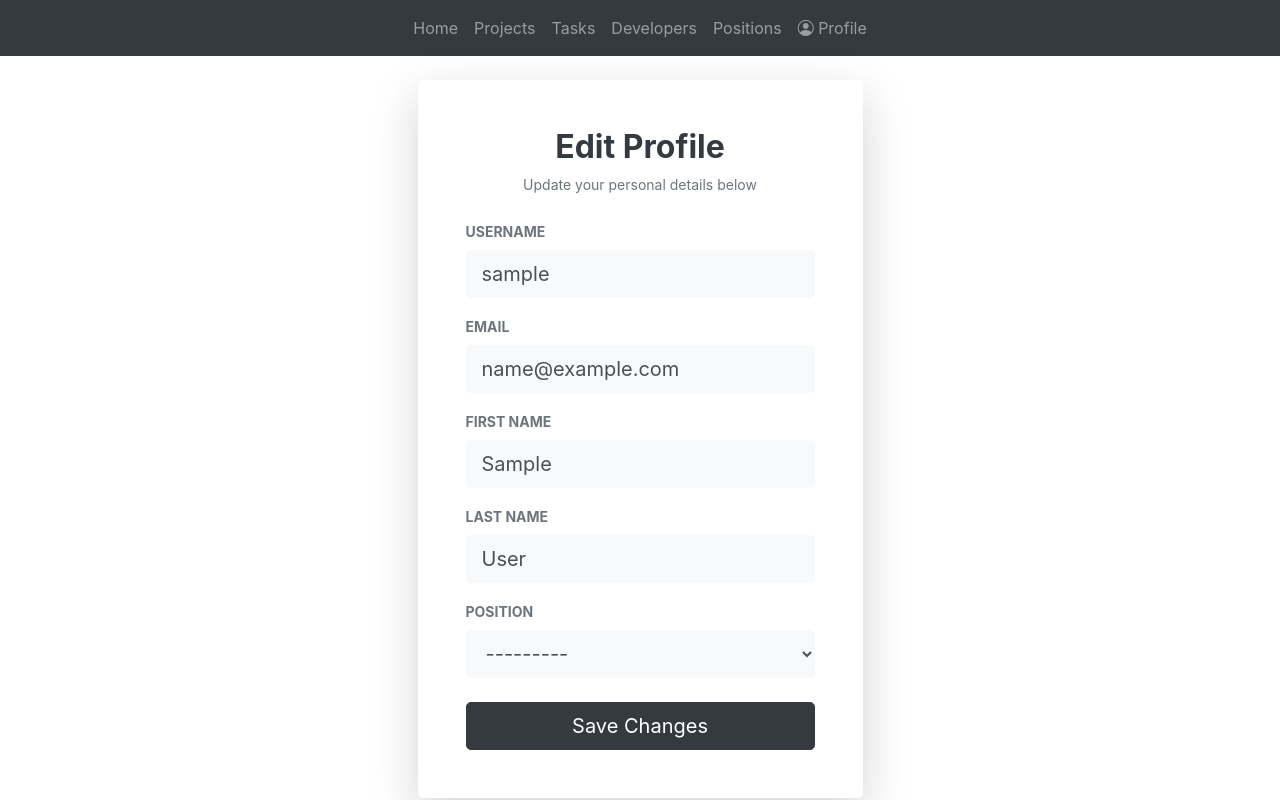
After one commit to grimm60832-ops/django-task-tracker, a Django app: page /profile/ in a window 1280 px wide. The commit adds this page. Run offline with Django 5.2, Linux system fonts and the light colour scheme; the visitor is signed in with stand-in values (Sample User, id 1); data that the repository does not hold is empty.

Commit message:
add developer profile update, custom UI, position selection, and success messages

```diff
--- a/catalog/forms.py
+++ b/catalog/forms.py
@@ -1,6 +1,8 @@
 from django.contrib.auth.forms import UserCreationForm
 from django.contrib.auth import get_user_model
+from django import forms
 
+from catalog.models import Developer
 
 User = get_user_model()
 
@@ -8,4 +10,10 @@ User = get_user_model()
 class RegistrationForm(UserCreationForm):
     class Meta(UserCreationForm.Meta):
         model = User
-        fields = ("username",)
+        fields = ("username", "email",)
+
+
+class DeveloperUpdateForm(forms.ModelForm):
+    class Meta:
+        model = Developer
+        fields = ("username", "first_name", "last_name", "position", "email",)
--- a/catalog/urls.py
+++ b/catalog/urls.py
@@ -6,7 +6,8 @@ from catalog.views import (
     PositionListView,
     ProjectListView,
     TaskListView,
-    RegistrationView
+    RegistrationView,
+    DeveloperUpdateView
 )
 
 
@@ -21,4 +22,5 @@ urlpatterns = [
     path('login/', LoginView.as_view(template_name="catalog/login.html"), name="login"),
     path('logout/', LogoutView.as_view(), name="logout"),
     path('register/', RegistrationView.as_view(), name="register"),
+    path("profile/", DeveloperUpdateView.as_view(), name="dev_profile"),
 ]
--- a/catalog/views.py
+++ b/catalog/views.py
@@ -1,9 +1,9 @@
-from django.views.generic import TemplateView, CreateView
-from django.views.generic import ListView
+from django.views.generic import TemplateView, ListView, UpdateView
 from django.views import generic
 from django.contrib.auth.mixins import LoginRequiredMixin
+from django.contrib import messages
 from django.urls import reverse_lazy
-from catalog.forms import RegistrationForm
+from catalog.forms import RegistrationForm, DeveloperUpdateForm
 
 
 from catalog.models import Developer, Project, Task, Position
@@ -46,3 +46,16 @@ class RegistrationView(generic.CreateView):
     form_class = RegistrationForm
     template_name = "catalog/register.html"
     success_url = reverse_lazy("catalog:login")
+
+
+class DeveloperUpdateView(LoginRequiredMixin, UpdateView):
+    form_class = DeveloperUpdateForm
+    template_name = "catalog/dev_profile.html"
+    success_url = reverse_lazy("catalog:developers")
+
+    def get_object(self, queryset=None):
+        return self.request.user
+
+    def form_valid(self, form):
+        messages.success(self.request, "Successfully updated your developer profile.")
+        return super().form_valid(form)
--- a/templates/catalog/base.html
+++ b/templates/catalog/base.html
@@ -5,6 +5,7 @@
   <title>{% block title %}Task Tracker{% endblock %}</title>
   <!-- Bootstrap 4 CSS -->
   <link rel="stylesheet" href="https://cdn.jsdelivr.net/npm/bootstrap@4.6.2/dist/css/bootstrap.min.css">
+  <link rel="stylesheet" href="https://cdn.jsdelivr.net/npm/bootstrap-icons@1.11.3/font/bootstrap-icons.min.css">
 </head>
 <body>
   <nav class="navbar navbar-expand-lg navbar-dark bg-dark mb-4">
@@ -18,9 +19,28 @@
         <li class="nav-item"><a class="nav-link" href="{% url 'catalog:tasks' %}">Tasks</a></li>
         <li class="nav-item"><a class="nav-link" href="{% url 'catalog:developers' %}">Developers</a></li>
         <li class="nav-item"><a class="nav-link" href="{% url 'catalog:positions' %}">Positions</a></li>
+        <li class="nav-item">
+          <a class="nav-link" href="{% url 'catalog:dev_profile' %}">
+            <i class="bi bi-person-circle"></i> Profile
+          </a>
+        </li>
       </ul>
     </div>
   </nav>
+
+  <!-- Messages -->
+  <div class="container">
+    {% if messages %}
+      {% for message in messages %}
+        <div class="alert alert-success alert-dismissible fade show shadow-sm" role="alert">
+          {{ message }}
+          <button type="button" class="close" data-dismiss="alert" aria-label="Close">
+            <span aria-hidden="true">&times;</span>
+          </button>
+        </div>
+      {% endfor %}
+    {% endif %}
+  </div>
 
   <div class="container">
     {% block content %}
--- /dev/null
+++ b/templates/catalog/dev_profile.html
@@ -0,0 +1,97 @@
+{% extends "catalog/base.html" %}
+
+{% block content %}
+<div class="row justify-content-center align-items-center" style="min-height: 70vh;">
+  <div class="col-md-6 col-lg-5">
+    <div class="card border-0 shadow-lg rounded-lg">
+      <div class="card-body p-5">
+        <div class="text-center mb-4">
+          <h2 class="font-weight-bold text-dark">Edit Profile</h2>
+          <p class="text-muted small">Update your personal details below</p>
+        </div>
+
+        {% if form.errors %}
+          <div class="alert alert-danger border-0 small py-2 mb-3 text-center">
+            Please correct the errors below.
+          </div>
+        {% endif %}
+
+        <form method="post">
+          {% csrf_token %}
+
+          <div class="form-group mb-3">
+            <label for="{{ form.username.id_for_label }}" class="form-label text-muted small font-weight-bold">USERNAME</label>
+            <input type="text"
+                   name="{{ form.username.name }}"
+                   id="{{ form.username.id_for_label }}"
+                   value="{{ form.username.value|default_if_none:'' }}"
+                   class="form-control form-control-lg bg-light border-0"
+                   placeholder="Enter username"
+                   required>
+            {% if form.username.errors %}
+              <div class="text-danger small mt-1">{{ form.username.errors.0 }}</div>
+            {% endif %}
+          </div>
+
+          <div class="form-group mb-3">
+            <label for="{{ form.email.id_for_label }}" class="form-label text-muted small font-weight-bold">EMAIL</label>
+            <input type="email"
+                   name="{{ form.email.name }}"
+                   id="{{ form.email.id_for_label }}"
+                   value="{{ form.email.value|default_if_none:'' }}"
+                   class="form-control form-control-lg bg-light border-0"
+                   placeholder="Enter email">
+            {% if form.email.errors %}
+              <div class="text-danger small mt-1">{{ form.email.errors.0 }}</div>
+            {% endif %}
+          </div>
+
+          <div class="form-group mb-3">
+            <label for="{{ form.first_name.id_for_label }}" class="form-label text-muted small font-weight-bold">FIRST NAME</label>
+            <input type="text"
+                   name="{{ form.first_name.name }}"
+                   id="{{ form.first_name.id_for_label }}"
+                   value="{{ form.first_name.value|default_if_none:'' }}"
+                   class="form-control form-control-lg bg-light border-0"
+                   placeholder="Enter first name">
+            {% if form.first_name.errors %}
+              <div class="text-danger small mt-1">{{ form.first_name.errors.0 }}</div>
+            {% endif %}
+          </div>
+
+          <div class="form-group mb-3">
+            <label for="{{ form.last_name.id_for_label }}" class="form-label text-muted small font-weight-bold">LAST NAME</label>
+            <input type="text"
+                   name="{{ form.last_name.name }}"
+                   id="{{ form.last_name.id_for_label }}"
+                   value="{{ form.last_name.value|default_if_none:'' }}"
+                   class="form-control form-control-lg bg-light border-0"
+                   placeholder="Enter last name">
+            {% if form.last_name.errors %}
+              <div class="text-danger small mt-1">{{ form.last_name.errors.0 }}</div>
+            {% endif %}
+          </div>
+
+          <div class="form-group mb-4">
+            <label for="{{ form.position.id_for_label }}" class="form-label text-muted small font-weight-bold">POSITION</label>
+            <select name="{{ form.position.name }}"
+                    id="{{ form.position.id_for_label }}"
+                    class="form-control form-control-lg bg-light border-0">
+              {% for choice_value, choice_label in form.position.field.choices %}
+                <option value="{{ choice_value }}" {% if form.position.value|stringformat:"s" == choice_value|stringformat:"s" %}selected{% endif %}>
+                  {{ choice_label }}
+                </option>
+              {% endfor %}
+            </select>
+            {% if form.position.errors %}
+              <div class="text-danger small mt-1">{{ form.position.errors.0 }}</div>
+            {% endif %}
+          </div>
+
+          <button type="submit" class="btn btn-dark btn-lg btn-block w-100 py-2">Save Changes</button>
+        </form>
+      </div>
+    </div>
+  </div>
+</div>
+{% endblock %}
```
